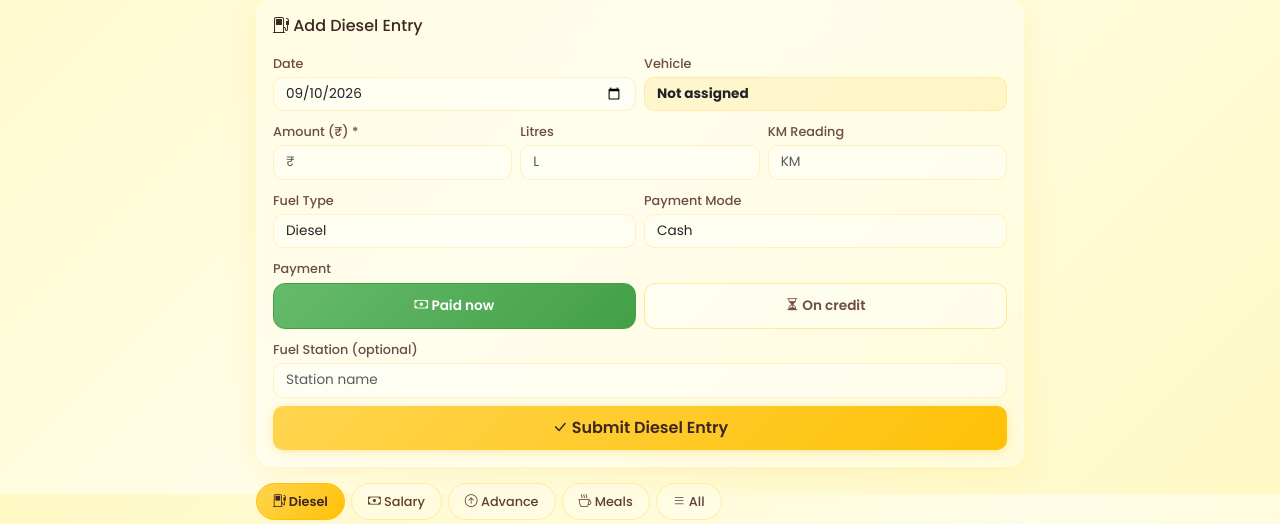
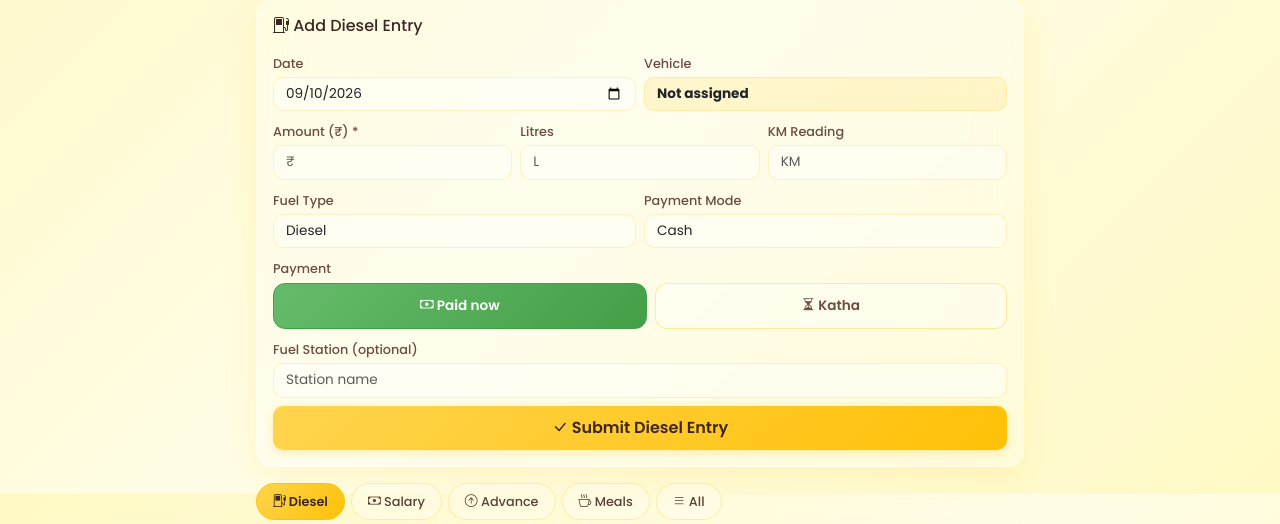
Before and after one commit to Sathwikreddythummala/vig-app, a FastAPI app: template templates/driver_portal.html in a window 1280 px wide. Shown: the part 306-830 px from the top of the page. Run offline with FastAPI, Linux system fonts and the light colour scheme; the template is opened without the code that fills it, so the values that code supplies are empty.

Commit message:
Driver app: label credit fuel as 'Katha'
Co-Authored-By: Claude Opus 4.8 <noreply@anthropic.com>

```diff
--- a/templates/driver_portal.html
+++ b/templates/driver_portal.html
@@ -136,7 +136,7 @@
                         <label class="form-label">Payment</label>
                         <div class="d-flex gap-2">
                             <button type="button" class="btn flex-fill pay-pill active" data-kind="paid" id="payPaidBtn" onclick="setPayStatus('Paid')"><i class="bi bi-cash"></i> Paid now</button>
-                            <button type="button" class="btn flex-fill pay-pill" data-kind="unpaid" id="payUnpaidBtn" onclick="setPayStatus('Unpaid')"><i class="bi bi-hourglass-split"></i> On credit</button>
+                            <button type="button" class="btn flex-fill pay-pill" data-kind="unpaid" id="payUnpaidBtn" onclick="setPayStatus('Unpaid')"><i class="bi bi-hourglass-split"></i> Katha</button>
                         </div>
                     </div>
                     <div class="col-12">
@@ -192,7 +192,7 @@
         document.getElementById('payPaidBtn').classList.toggle('active', s==='Paid');
         document.getElementById('payUnpaidBtn').classList.toggle('active', s==='Unpaid');
         document.getElementById('dslStationLabel').innerHTML = (s==='Unpaid')
-            ? 'Fuel Station <span style="color:#E53935">*</span> <small class="text-muted">(credit — who is it owed to)</small>'
+            ? 'Fuel Station <span style="color:#E53935">*</span> <small class="text-muted">(katha — who is it owed to)</small>'
             : 'Fuel Station (optional)';
     }
 
@@ -247,7 +247,7 @@
             if (e.Litres) details.push(e.Litres + 'L');
             if (e.Kilometre) details.push('KM: ' + e.Kilometre);
             if (e.FuelStation) details.push(e.FuelStation);
-            var credit = (e.PaymentStatus==='Unpaid') ? '<span class="entry-credit">CREDIT</span>' : '';
+            var credit = (e.PaymentStatus==='Unpaid') ? '<span class="entry-credit">KATHA</span>' : '';
             return '<div class="entry-row">' +
                 '<div><div class="entry-desc">' + (e.FuelType||'Diesel') + ' | ' + (e.VehicleNumber||'-') + credit + '</div>' +
                 '<div class="entry-date">' + (e.EntryDate||'') + (details.length ? ' | ' + details.join(', ') : '') + '</div></div>' +
```
Also changed, not shown: .claude/settings.local.json.
